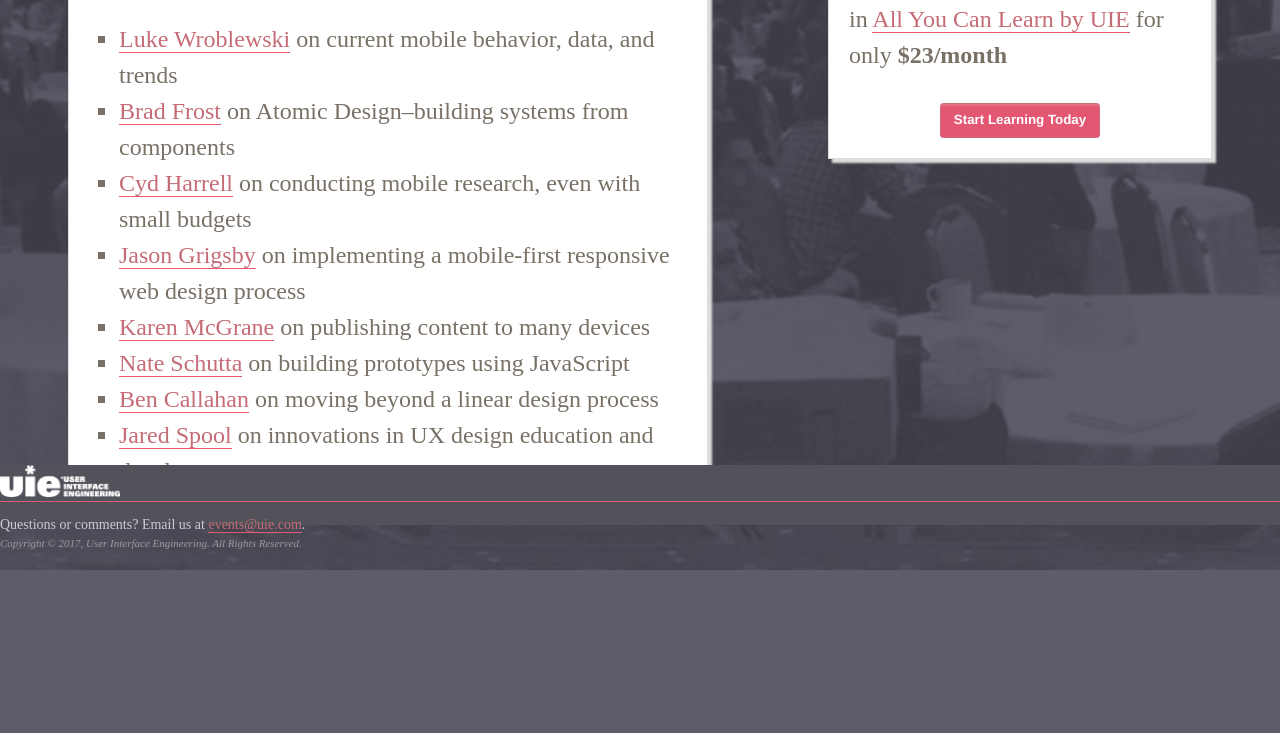
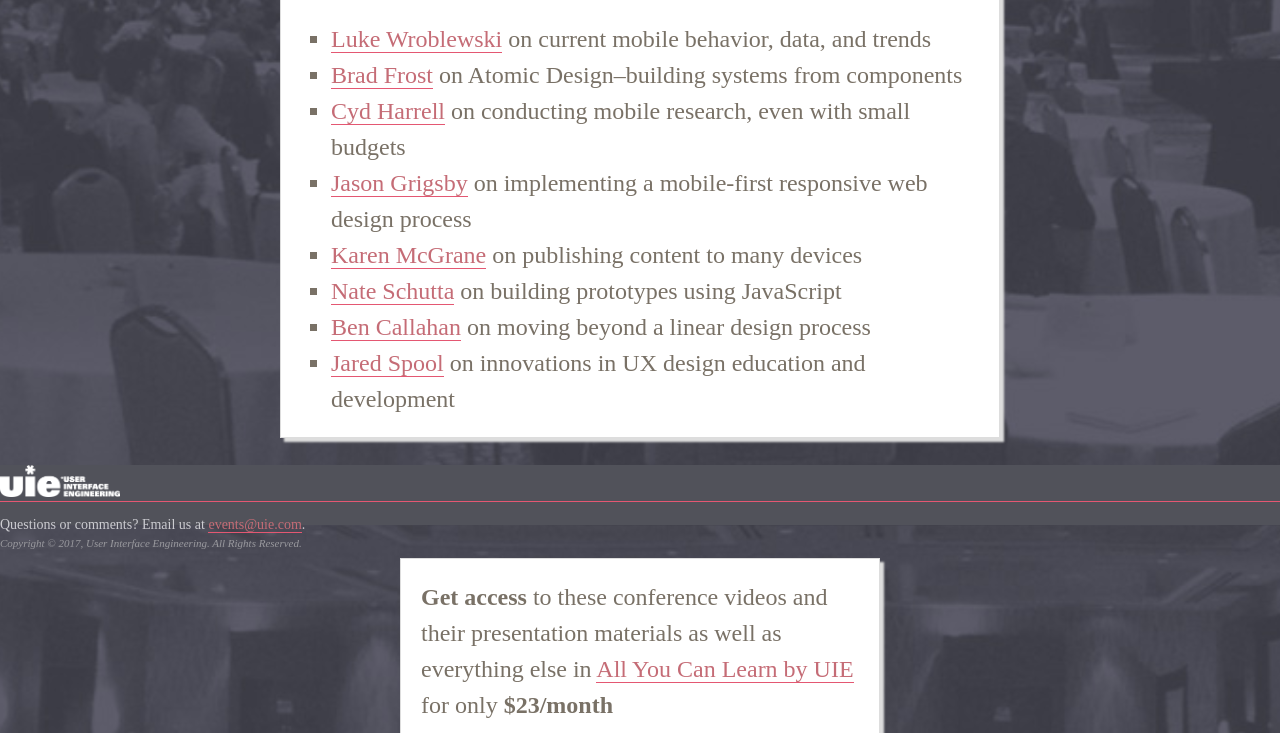
Before and after one commit to marclevetin/uie-project-2, a plain HTML site: page index.html in a window 1280 px wide. Shown: the part 275-1008 px from the top of the page. Before the commit the page ends 845 px from the top, so only its background shows below. Drawn offline with Linux system fonts and the light colour scheme.

Commit message:
fixed width problem

```diff
--- a/assets/css/style.css
+++ b/assets/css/style.css
@@ -37,7 +37,7 @@ body {
   box-sizing: border-box;
   font-size: 1.5em;
   line-height: 150%;
-  width: 50%;
+  width: 30em;
 }
 
 #buy-now {
@@ -51,7 +51,7 @@ body {
   font-size: 1.5em;
   line-height: 150%;
 
-  width: 30%;
+  width: 20em;
 }
 
 button {
```
